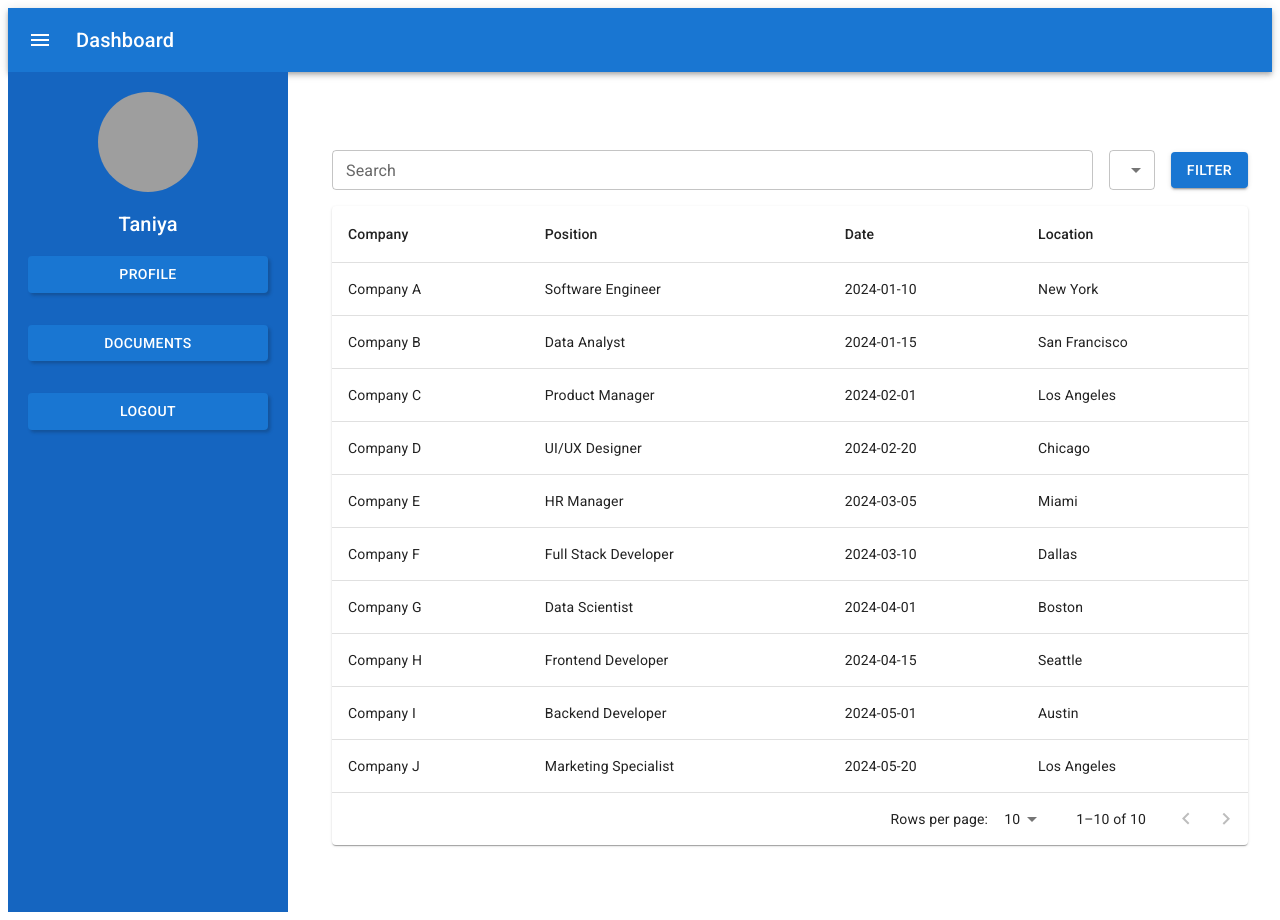
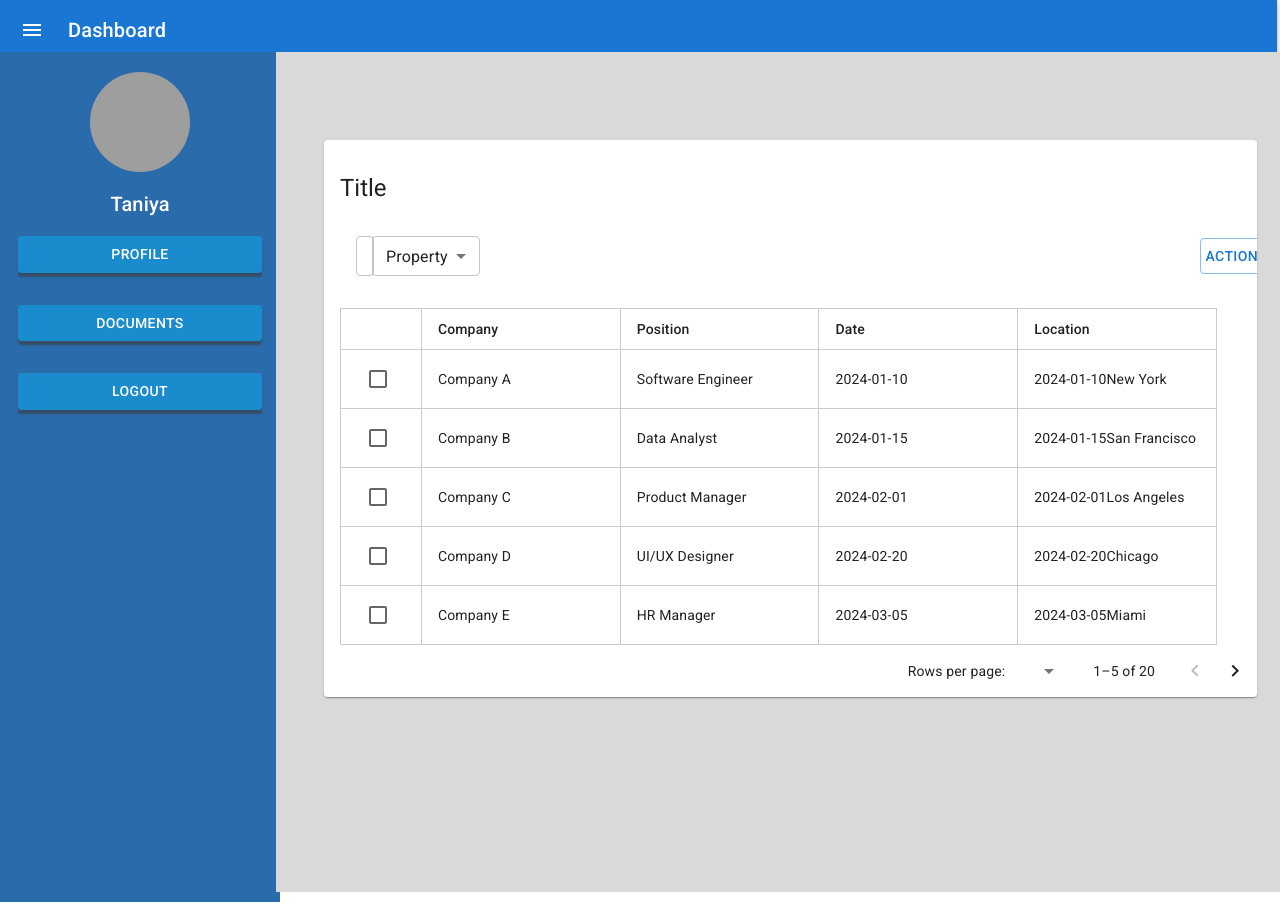
Before and after one commit to Trapti-gorbade/placement_prediction, a React (Create React App) app: page /profile in a window 1280 px wide. Built offline with nearby package versions, Linux system fonts and the light colour scheme; grey boxes are pictures that could not be loaded.

Commit message:
Profile Page css updated

```diff
--- a/src/components/ProfilePage/Navbar.js
+++ b/src/components/ProfilePage/Navbar.js
@@ -9,7 +9,10 @@ const Navbar = () => {
       sx={{
         backgroundColor: '#1976d2',
         zIndex: 1201,
-        width: '100%',
+        width: '101%',
+        mt:'-10px',
+        ml:'-8px',
+
       }}
     >
       <Toolbar>
--- a/src/components/ProfilePage/Sidebar.js
+++ b/src/components/ProfilePage/Sidebar.js
@@ -1,6 +1,6 @@
 import React from 'react';
 import { Avatar, Button, Box, Typography } from '@mui/material';
-
+import {useState} from 'react';
 const Sidebar = ({ gender }) => {
   const avatarUrl =
     gender === 'male'
@@ -11,13 +11,15 @@ const Sidebar = ({ gender }) => {
     <Box
       sx={{
         width: '240px',
-        height: '100vh',
-        backgroundColor: '#1565c0',
+        height: '101.2vh',
+        backgroundColor: '#2A6BAC',
         color: '#ffffff',
         display: 'flex',
         flexDirection: 'column',
         alignItems: 'center',
         padding: '20px',
+        mt: '-10px',
+        ml:'-8px'
       }}
     >
       <Avatar
@@ -37,11 +39,12 @@ const Sidebar = ({ gender }) => {
         <Button
           key={index}
           variant="contained"
+
           sx={{
-            width: '100%',
+            width: '102%',
             marginBottom: 4,
-            backgroundColor: '#1976d2',
-            boxShadow:'2.4px 2.4px 3.2px rgba(18, 17, 17, 0.22) ',
+            backgroundColor: 'rgba(18, 160, 226, 0.64)',
+            boxShadow:'0 4px 2px rgba(61, 60, 60, 0.64) ',
             '&:hover': {
               backgroundColor: '#0087bd',
             },
--- a/src/components/ProfilePage/Table.js
+++ b/src/components/ProfilePage/Table.js
@@ -12,7 +12,10 @@ import {
   Button,
   Select,
   MenuItem,
+  Typography,
   TablePagination,
+  Checkbox,
+  Icon
 } from '@mui/material';
 
 const DataTable = () => {
@@ -27,16 +30,29 @@ const DataTable = () => {
     { name: "Company H", position: "Frontend Developer", date: "2024-04-15", location: "Seattle" },
     { name: "Company I", position: "Backend Developer", date: "2024-05-01", location: "Austin" },
     { name: "Company J", position: "Marketing Specialist", date: "2024-05-20", location: "Los Angeles" },
-    // Add more companies as needed
+    { name: "Company K", position: "Software Engineer", date: "2024-01-10", location: "New York" },
+    { name: "Company L", position: "Data Analyst", date: "2024-01-15", location: "San Francisco" },
+    { name: "Company M", position: "Product Manager", date: "2024-02-01", location: "Los Angeles" },
+    { name: "Company N", position: "UI/UX Designer", date: "2024-02-20", location: "Chicago" },
+    { name: "Company O", position: "HR Manager", date: "2024-03-05", location: "Miami" },
+    { name: "Company P", position: "Full Stack Developer", date: "2024-03-10", location: "Dallas" },
+    { name: "Company Q", position: "Data Scientist", date: "2024-04-01", location: "Boston" },
+    { name: "Company R", position: "Frontend Developer", date: "2024-04-15", location: "Seattle" },
+    { name: "Company S", position: "Backend Developer", date: "2024-05-01", location: "Austin" },
+    { name: "Company T", position: "Marketing Specialist", date: "2024-05-20", location: "Los Angeles" },
   ];
 
   const [filteredCompanies, setFilteredCompanies] = useState(companies);
-  const [searchTerm, setSearchTerm] = useState('');
+  const [searchTerm, setSearchTerm] = useState("");
   const [page, setPage] = useState(0);
-  const [rowsPerPage, setRowsPerPage] = useState(10);
+  const [rowsPerPage, setRowsPerPage] = useState(5);
+  const [selectProperty, setSelectProperty]= useState("")
 
-
+  const updateProperty = (e) =>{
+    setSelectProperty(e.target.value);
+  }
   const handleSearchChange = (event) => {
+    console.log(event.target.value);
     const value = event.target.value;
     setSearchTerm(value);
 
@@ -58,41 +74,85 @@ const DataTable = () => {
 
 
   const handleChangeRowsPerPage = (event) => {
-    setRowsPerPage(parseInt(event.target.value, 8));
+    setRowsPerPage(parseInt(event.target.value, 10));
     setPage(0);
   };
 
   return (
-    <Box sx={{ padding: 3 }}>
+    <Box
+       sx={{ pt: 11 ,
+        pb: 10,
+        pl: 6,
+        pr: 4,
+        height:'84vh',
+        width:'96%',
+        backgroundColor: '#D9D9D9',
+        marginTop: -8,
+        marginLeft: -3,
+        zIndex: -1,
+
+     }}
+    >
+
+
+      <TableContainer component={Paper}
+       >
+      <Box
+         sx={{
+          position:'absolute',
+          display: 'flex',
+          flexDirection: 'column',
+          marginLeft: 2,
+          pt: 4
+          }}>
+        <Typography variant= "h5" >Title</Typography>
+        </Box>
       <Box
         sx={{
           display: 'flex',
           justifyContent: 'space-between',
           alignItems: 'center',
           marginBottom: 2,
+          marginRight: 2,
+          marginTop: 10,
+          marginLeft: 2,
+          padding:2,
         }}
       >
+
         <TextField
-          label="Search"
+          label="Enter Name"
           variant="outlined"
           size="small"
           value={searchTerm}
           onChange={handleSearchChange}
-          sx={{ marginRight: 2, flexGrow: 1 }}
+          sx={{ marginRight: 2 }}
+
         />
-        <Select defaultValue="" size="small" sx={{ marginRight: 2 }}>
-          <MenuItem value="property">Property</MenuItem>
-        </Select>
-        <Button variant="contained">Filter</Button>
+    <Select
+    value={selectProperty}
+    displayEmpty
+    onChange={updateProperty}
+    size="small"
+    sx={{ marginRight: 90 }}
+>
+    <MenuItem value="" disabled>Property</MenuItem>
+    <MenuItem value={1}>P1</MenuItem>
+    <MenuItem value={2}>P2</MenuItem>
+    <MenuItem value={3}>P3</MenuItem>
+</Select>
+<Button variant="outlined" sx={{marginRight: 2}}>Action</Button>
+        <Button variant="contained">Action</Button>
       </Box>
-      <TableContainer component={Paper}>
-        <Table>
+
+        <Table  sx={{ border: '1px solid #ccc' ,ml:2, pr:15, mr:2,maxWidth: '94%' }}>
           <TableHead>
             <TableRow>
-              <TableCell>Company</TableCell>
-              <TableCell>Position</TableCell>
-              <TableCell>Date</TableCell>
-              <TableCell>Location</TableCell>
+              <TableCell sx={{ border: '1px solid #ccc',padding: '8px 16px',width: '5%'}}></TableCell>
+              <TableCell sx={{ border: '1px solid #ccc', padding: '8px 16px', width: '20%'  }}>Company</TableCell>
+              <TableCell sx={{ border: '1px solid #ccc', padding: '8px 16px' , width: '20%' }}>Position</TableCell>
+              <TableCell sx={{ border: '1px solid #ccc', padding: '8px 16px' , width: '20%' }}>Date</TableCell>
+              <TableCell sx={{ border: '1px solid #ccc', padding: '8px 16px', width: '20%'  }}>Location</TableCell>
             </TableRow>
           </TableHead>
           <TableBody>
@@ -100,16 +160,16 @@ const DataTable = () => {
               .slice(page * rowsPerPage, page * rowsPerPage + rowsPerPage)
               .map((company, index) => (
                 <TableRow key={index}>
-                  <TableCell>{company.name}</TableCell>
-                  <TableCell>{company.position}</TableCell>
-                  <TableCell>{company.date}</TableCell>
-                  <TableCell>{company.location}</TableCell>
+                  <TableCell sx={{ border: '1px solid #ccc',padding: '8px 16px',width: '5%'}}><Checkbox color='primary'/></TableCell>
+                  <TableCell sx={{ border: '1px solid #ccc', padding: '8px 16px' }}>{company.name}</TableCell>
+                  <TableCell sx={{ border: '1px solid #ccc', padding: '8px 16px' }}>{company.position}</TableCell>
+                  <TableCell sx={{ border: '1px solid #ccc', padding: '8px 16px' }}>{company.date}</TableCell>
+                  <TableCell sx={{ border: '1px solid #ccc', padding: '8px 16px' }}>{company.date}{company.location}</TableCell>
                 </TableRow>
               ))}
           </TableBody>
         </Table>
         <TablePagination
-          rowsPerPageOptions={[5, 10, 25]}
           component="div"
           count={filteredCompanies.length}
           rowsPerPage={rowsPerPage}
```
